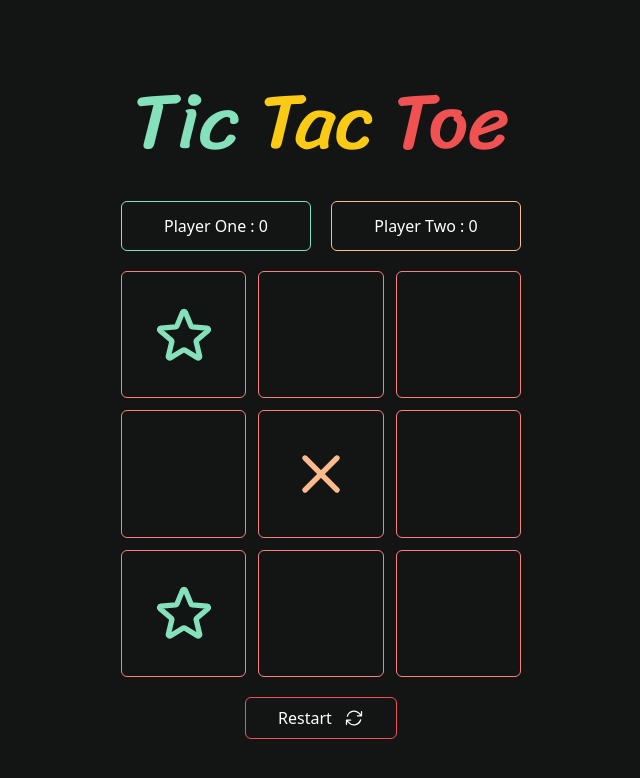
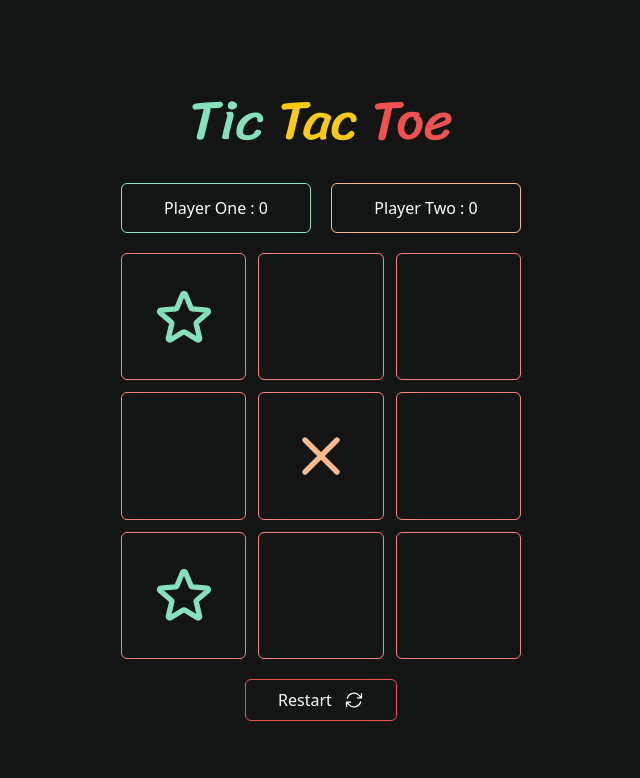
Before and after one commit to DevWaiYanLinn/next-tic-tac-toe-react, a React (Vite) app: page /game-room in a window 1280 px wide. Shown: the top 778 px of the page, without its empty margins (319-959 px from the left). Built offline with nearby package versions, Linux system fonts and the light colour scheme.

Commit message:
fixed-text-size

```diff
--- a/src/App.tsx
+++ b/src/App.tsx
@@ -5,6 +5,7 @@ import BoardSquare from "./components/common/BoardSquare";
 import StartIcon from "./components/icon/StartIcon";
 import XIcon from "./components/icon/XIcon";
 import { useNavigate } from "react-router";
+import GameTitle from "./components/common/GameTitle";
 
 const App = () => {
     const [openNewGameModal, setOpenNewGameModal] = useState(false);
@@ -35,11 +36,7 @@ const App = () => {
             />
             <div className="min-h-screen p-1 bg-[#131515] flex justify-center items-center">
                 <div className="min-w-[300px] max-w-[400px] w-full space-y-5">
-                    <h1 className="sriracha-regular text-white text-[5rem] text-center">
-                        <span className="text-green-300">Tic</span>{" "}
-                        <span className="text-yellow-300">Tac</span>{" "}
-                        <span className="text-red-500">Toe</span>
-                    </h1>
+                    <GameTitle/>
                     <div className=" grid grid-cols-3 gap-3">
                         <BoardSquare>
                             <StartIcon />
--- /dev/null
+++ b/src/components/common/GameTitle.tsx
@@ -0,0 +1,11 @@
+const GameTitle = () => {
+    return (
+        <h1 className="sriracha-regular xs:text-[3.5rem] text-[5rem] text-white   text-center">
+            <span className="text-green-300">Tic</span>{" "}
+            <span className="text-yellow-300">Tac</span>{" "}
+            <span className="text-red-500">Toe</span>
+        </h1>
+    );
+};
+
+export default GameTitle;
--- a/src/components/modal/JoinGameModal.tsx
+++ b/src/components/modal/JoinGameModal.tsx
@@ -38,7 +38,7 @@ const JoinGameModal = ({
                 onClick={(e) => {
                     e.stopPropagation();
                 }}
-                className="border-[0.1rem] border-yellow-300 border-white min-w-[300px] max-w-[400px] w-full px-10 py-5 rounded-lg space-y-3"
+                className="border-[0.1rem] border-yellow-300min-w-[300px] max-w-[400px] w-full px-10 py-5 rounded-lg space-y-3"
             >
                 <div>
                     <label
--- a/src/routes/GameRoom.tsx
+++ b/src/routes/GameRoom.tsx
@@ -1,5 +1,6 @@
 import { useEffect, useState } from "react";
 import { socket } from "../socket";
+import GameTitle from "../components/common/GameTitle";
 
 const GameRoom = () => {
     const [isConnected, setIsConnected] = useState(socket.connected);
@@ -31,11 +32,7 @@ const GameRoom = () => {
     return isConnected || true ? (
         <div className="min-h-screen p-1 bg-[#131515] flex justify-center items-center">
             <div className="min-w-[300px] max-w-[400px] w-full space-y-5">
-                <h1 className="sriracha-regular text-white text-[5rem] text-center">
-                    <span className="text-green-300">Tic</span>{" "}
-                    <span className="text-yellow-300">Tac</span>{" "}
-                    <span className="text-red-500">Toe</span>
-                </h1>
+                <GameTitle/>
                 <div className="flex gap-5  justify-center items-center">
                     <div className="text-center flex-1 text-white rounded-md py-3 border border-green-300">
                         Player One : 0
--- a/src/routes/OfflineMode.tsx
+++ b/src/routes/OfflineMode.tsx
@@ -1,4 +1,5 @@
 import BoardSquare from "../components/common/BoardSquare";
+import GameTitle from "../components/common/GameTitle";
 import StartIcon from "../components/icon/StartIcon";
 import XIcon from "../components/icon/XIcon";
 
@@ -6,11 +7,7 @@ const OfflineMode = () => {
     return (
         <div className="min-h-screen p-1 bg-[#131515] flex justify-center items-center">
             <div className="min-w-[300px] max-w-[400px] w-full space-y-5">
-                <h1 className="sriracha-regular text-white text-[5rem] text-center">
-                    <span className="text-green-300">Tic</span>{" "}
-                    <span className="text-yellow-300">Tac</span>{" "}
-                    <span className="text-red-500">Toe</span>
-                </h1>
+                <GameTitle/>
                 <div className="flex gap-5  justify-center items-center">
                     <div className="text-center flex-1 text-white rounded-md py-3 border border-green-300">
                         Player One : 0
--- a/tailwind.config.js
+++ b/tailwind.config.js
@@ -7,6 +7,7 @@ export default {
         center:true
       },
       screens: {
+        xs: "375px",
         sm: "640px",
         md: "768px",
         lg: "1024px",
```
